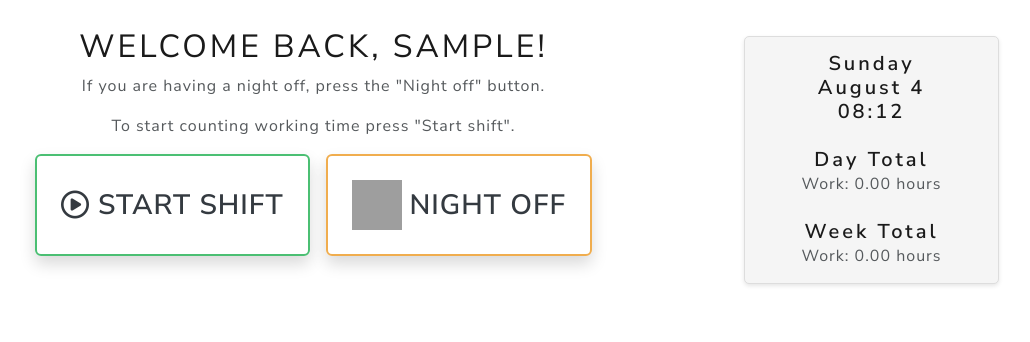
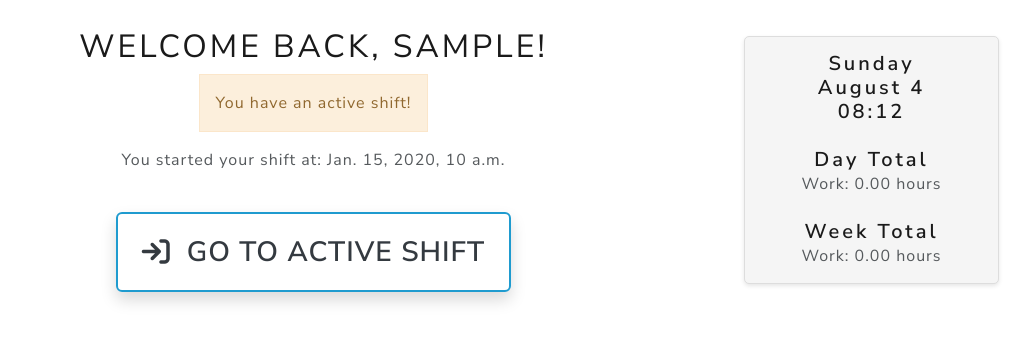
Before and after one commit to adonini/working_hours, a Django app: page / in a window 1280 px wide. Shown: the part 95-437 px from the top of the page, without its empty margins (187-1217 px from the left). Run offline with Django 4.2, Linux system fonts and the light colour scheme; a user stored in the database is signed in; tables that the repository leaves empty hold one stand-in row (values such as "Sample post"); some libraries are stand-ins or nearby versions; grey boxes are pictures that could not be loaded.

Commit message:
add active shift state

```diff
--- a/shifterslogin/models.py
+++ b/shifterslogin/models.py
@@ -17,6 +17,7 @@ class Shift(models.Model):
     shift_type = models.ForeignKey(ShiftType, on_delete=models.SET_NULL, blank=True, null=True)
     shift_start = models.DateTimeField(blank=True, null=True)
     shift_end = models.DateTimeField(blank=True, null=True)
+    shift_active = models.BooleanField(default=True)  # New flag to indicate active shift. Default True when shift starts
 
     class Meta:
         db_table = 'shifts'
--- a/shifterslogin/templates/login/index.html
+++ b/shifterslogin/templates/login/index.html
@@ -14,6 +14,15 @@
         <div class="col-md-9 mb-3 mb-md-0">
             <div class="text-center">
                 {% if user.is_authenticated %}
+					{% if active_shift %}
+						<h1 class="fw-light">Welcome back, {{ user.username }}!</h1>
+						<div class="alert alert-warning border-2 font-weight-bold w-auto d-inline-block">You have an active shift!</div>
+						<p class="fw-light">You started your shift at: {{ active_shift.shift_start }}</p>
+						<a class="mt-4 btn btn-outline-info btn-font border-4 p-4 text-dark font-weight-bold d-inline-flex justify-content-center align-items-center rounded shadow continue-shift-btn"
+						href="{% url 'shift_details' %}">
+							<i class="fa-solid fa-arrow-right-to-bracket me-3"></i> Go to Active Shift
+						</a>
+					{% else %}
 						<h1 class="fw-light">Welcome back, {{ user.username }}!</h1>
 						<p class="fw-light">If you are having a night off, press the "Night off" button.</p>
 						<p class="fw-light">To start counting working time press "Start shift".</p>
@@ -27,6 +36,7 @@
 								<img src="{% static 'svg/moon-sleep.svg' %}" alt="Night off icon" class="me-2" width="50" height="50"> Night Off
 							</a>
 						</div>
+					{% endif %}
                 {% else %}
                     <div>
                         <h4 class="fw-light">Authenticate yourself to track working hours</h4>
--- a/shifterslogin/views.py
+++ b/shifterslogin/views.py
@@ -70,6 +70,9 @@ class Index(TemplateView):
             context['total_hours_worked_week'] = total_hours_worked_week
             #context['total_hours_break_week'] = total_hours_break_week
 
+            # Check for active shift
+            active_shift = Shift.objects.filter(user=self.request.user, shift_active=True).last()
+            context['active_shift'] = active_shift
         return context
 
 
@@ -93,7 +96,8 @@ def start_shift(request):
         # Crear un nuevo registro en el modelo Shift
         shift = Shift.objects.create(
             user=request.user,
-            shift_start=timezone.now()
+            shift_start=timezone.now(),
+            shift_active=True
             #end_time=timezone.now() + timezone.timedelta(hours=8),
             #employee="Default Employee"
         )
@@ -121,9 +125,10 @@ def shift_details(request):
 
 
 def end_shift(request):
-    shift = Shift.objects.filter(user=request.user, shift_end__isnull=True).last()
+    shift = Shift.objects.filter(user=request.user, shift_end__isnull=True, shift_active=True).last()
     if shift:
         shift.shift_end = timezone.now()
+        shift.shift_active = False  # Set the active state to false
         shift.save()
         messages.success(request, "You have ended your shift.")
     return redirect('index')  # TODO: maybe another page instead of back to the home?
```
Also changed, not shown: shifterslogin/migrations/0003_shift_shift_active.py (added). Lines whose indentation alone changed are shown as unchanged.
